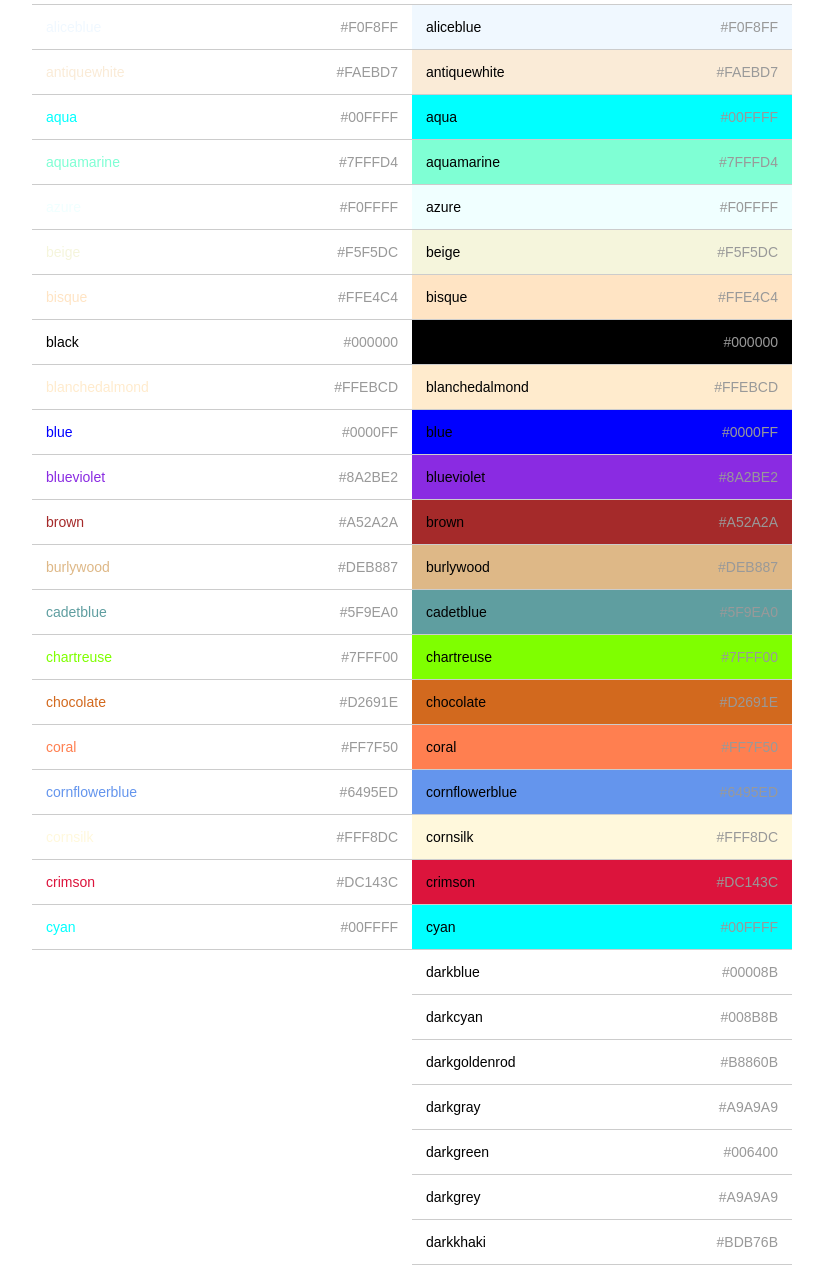
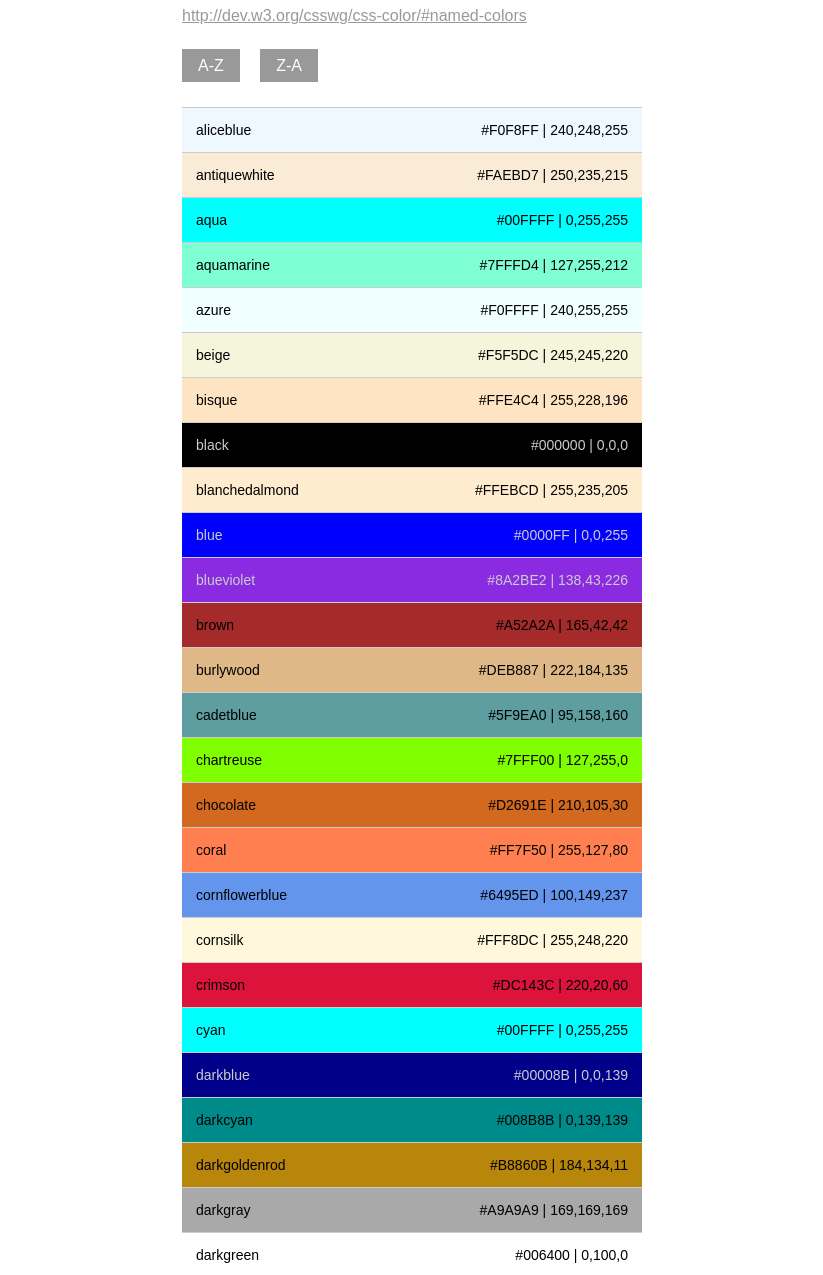
Before and after one commit to segundofdez/css4-colors, a website: page test/index.html in a window 1280 px wide. Shown: the part 110-1385 px from the top of the page, without its empty margins (228-1051 px from the left). Drawn offline with nearby package versions, Linux system fonts and the light colour scheme.

Commit message:
Add js and options

```diff
--- a/gulpfile.js
+++ b/gulpfile.js
@@ -17,7 +17,7 @@ gulp.task('colors', function () {
     var less_dest_folder = 'dist/';
 
     return gulp.src(less_src_import)
-        .pipe(less())
-        .on('error', swallowError)
-        .pipe(gulp.dest(less_dest_folder))
+    .pipe(less())
+    .on('error', swallowError)
+    .pipe(gulp.dest(less_dest_folder))
 });
--- a/less/background-colors.less
+++ b/less/background-colors.less
@@ -81,3 +81,19 @@
 .background-color-cyan {
     background-color: #00ffff;
 }
+
+.background-color-darkblue {
+    background-color: #00008b;
+}
+
+.background-color-darkcyan {
+    background-color: #008b8b;
+}
+
+.background-color-darkgoldenrod {
+    background-color: #b8860b;
+}
+
+.background-color-darkgray {
+    background-color: #a9a9a9;
+}
--- a/less/colors.less
+++ b/less/colors.less
@@ -81,3 +81,19 @@
 .cyan {
     color: #00ffff;
 }
+
+.darkblue {
+    color: #00008b;
+}
+
+.darkcyan {
+    color: #008b8b;
+}
+
+.darkgoldenrod {
+    color: #b8860b;
+}
+
+.darkgray {
+    color: #a9a9a9;
+}
--- a/test/index.html
+++ b/test/index.html
@@ -25,8 +25,30 @@
             }
             .page{
                 width: 100%;
-                max-width: 760px;
+                max-width: 460px;
                 margin: 1em auto;
+            }
+            a{
+                color: #999;
+            }
+            a:hover{
+                color: black;
+            }
+            nav,
+            header{
+                margin-bottom: 2em;
+            }
+            nav a{
+                margin-right: 1em;
+                text-decoration: none;
+                background-color: #999;
+                padding: .5em 1em;
+                color: white;
+            }
+            nav a:hover{
+                color: white;
+                text-decoration: none;
+                background-color: black;
             }
             .content{
                 display: flex;
@@ -35,7 +57,6 @@
             }
             ul{
                 width: 100%;
-                max-width: 50%;
                 margin: 0;
                 padding: 0;
                 list-style-type: none;
@@ -47,10 +68,15 @@
                 display: flex;
                 justify-content: space-between;
             }
+            #black,
+            #blue,
+            #blueviolet,
+            #darkblue {
+                color: #ccc;
+            }
             span{
                 text-align: right;
                 text-transform: uppercase;
-                color: #999;
             }
             li:first-child{
                 border-top: 1px solid #ccc;
@@ -84,9 +110,13 @@
     <div class="page">
         <header>
             <h1>CSS Color Module Level 4 palette</h1>
-            <p><a href="http://dev.w3.org/csswg/css-color/">http://dev.w3.org/csswg/css-color/</a></p>
+            <p><a href="http://dev.w3.org/csswg/css-color/#named-colors">http://dev.w3.org/csswg/css-color/#named-colors</a></p>
         </header>
+        <nav>
+            <a href="#" class="link-sort-list asc">A-Z</a> <a href="#" class="link-sort-list desc">Z-A</a>
+        </nav>
         <div class="content">
+            <!--
             <ul>
                 <li class="aliceblue">aliceblue <span>#f0f8ff</span></li>
                 <li class="antiquewhite">antiquewhite <span>#faebd7</span></li>
@@ -110,7 +140,6 @@
                 <li class="crimson">crimson <span>#dc143c</span></li>
                 <li class="cyan">cyan <span>#00ffff</span></li>
             </ul>
-            <!--
             <ul>
                 <li class="background-color-aliceblue">background-color-aliceblue</li>
                 <li class="background-color-antiquewhite">background-color-antiquewhite</li>
--- a/test/js/main.js
+++ b/test/js/main.js
@@ -1,17 +1,39 @@
 $(document).ready(function() {
 
+    // JSON to list
     $.getJSON( "../css4-colors.json", function( data ) {
 
         var items = [];
-        var i = 0;
-        for (; i < 148; i++) {
+
+        for (var i = 0; i < 148; i++) {
             $.each(data, function (key, val) {
-                items.push('<li id="' + val[i].id + '"class="background-color-' + val[i].id + '">' + val[i].attributes.color_name + ' <span>' + val[i].attributes.hex_rgb + '</span></li>');
+                items.push('<li id="' + val[i].id + '"class="background-color-' + val[i].id + '">' + val[i].attributes.color_name + ' <span>' + val[i].attributes.hex_rgb + ' | ' + val[i].attributes.decimal + '</span></li>');
             });
         }
         $( "<ul/>", {
+            "id": "sort-list",
             html: items.join( "" )
         }).appendTo( ".content" );
     });
 
+    // A-Z  Z-A
+    $('.link-sort-list').click(function(e) {
+        var $sort = this;
+        var $list = $('#sort-list');
+        var $listLi = $('li',$list);
+        $listLi.sort(function(a, b){
+            var keyA = $(a).text();
+            var keyB = $(b).text();
+            if($($sort).hasClass('asc')){
+                return (keyA > keyB) ? 1 : 0;
+            } else {
+                return (keyA < keyB) ? 1 : 0;
+            }
+        });
+        $.each($listLi, function(index, row){
+            $list.append(row);
+        });
+        e.preventDefault();
+    });
+
 });
```
Also changed, not shown: dist/css4-colors.css.
